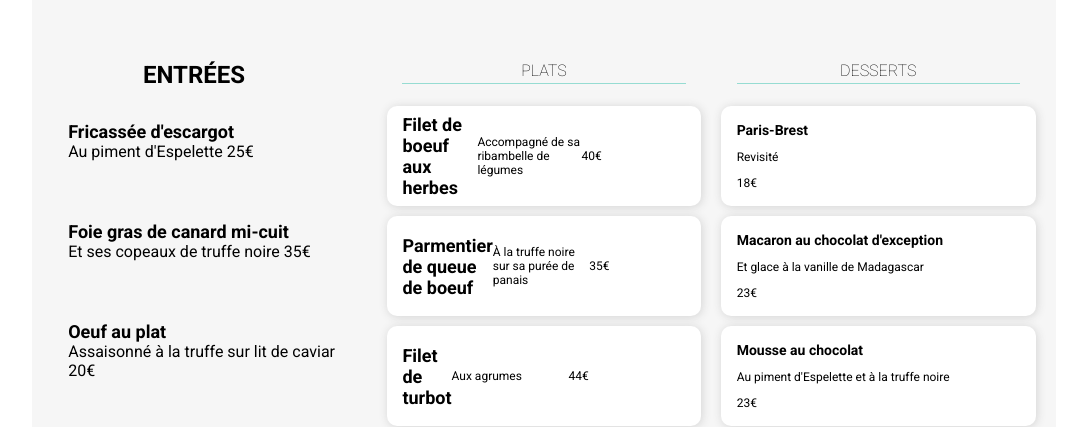
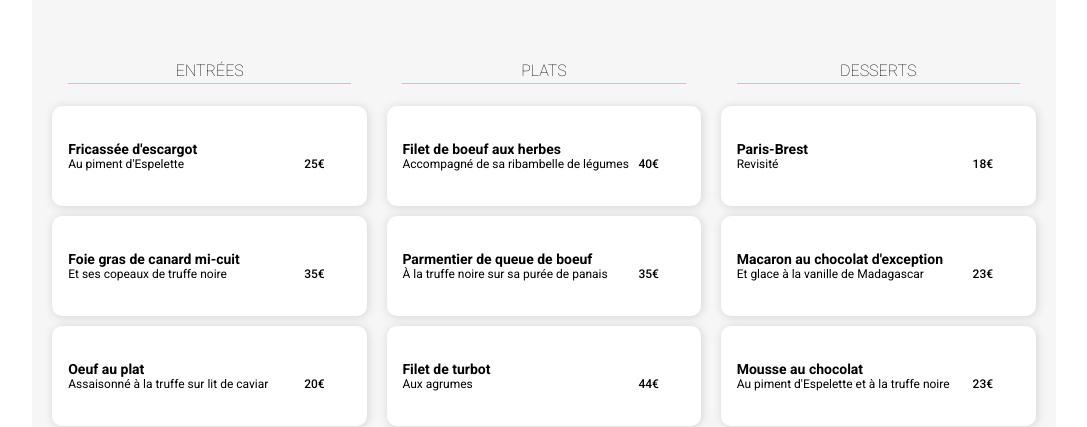
Before and after one commit to DVvor/DanielVorasane_3_01012022, a website: page menu-lapalettedugout.html in a window 1280 px wide. Shown: the part 551-978 px from the top of the page, without its empty margins (96-1183 px from the left). Drawn offline with Linux system fonts and the light colour scheme; a web font is replaced by a local one.

Commit message:
lapalettedugout html modified - animation vd finished

```diff
--- a/menu-lapalettedugout.html
+++ b/menu-lapalettedugout.html
@@ -25,65 +25,127 @@
                         <h1>La palette du goût</h1>
                         <button class="menu__body__icon"><i class="far fa-heart"></i></button>
                     </div>
-                    <div class="starters">
+                    <div class="dishes">
                         <h2>ENTRÉES</h2>
-                        <div class="starters__proposition">
+                        <div class="dishes__proposition"> <!--1-->
+                            <div class="dishes__proposition--txt">
                                 <h3>Fricassée d'escargot</h3>
                                 <span>Au piment d'Espelette</span>
+                            </div>
+                            <div class="dishes__proposition--price">
                                 <span>25€</span>
                             </div>
-                        <div class="starters__proposition">
+                            <div class="dishes__proposition--vd">
+                                <i class="fas fa-check-circle"></i>
+                            </div>
+                        </div>
+                        <div class="dishes__proposition"> <!--2-->
+                            <div class="dishes__proposition--txt">
                                 <h3>Foie gras de canard mi-cuit</h3>
                                 <span>Et ses copeaux de truffe noire</span>
+                            </div>
+                            <div class="dishes__proposition--price">
                                 <span>35€</span>
                             </div>
-                        <div class="starters__proposition">
+                            <div class="dishes__proposition--vd">
+                                <i class="fas fa-check-circle"></i>
+                            </div>
+                        </div>
+                        <div class="dishes__proposition"> <!--3-->
+                            <div class="dishes__proposition--txt">
                                 <h3>Oeuf au plat</h3>
                                 <span>Assaisonné à la truffe sur lit de caviar</span>
+                            </div>
+                            <div class="dishes__proposition--price">
                                 <span>20€</span>
+                            </div>
+                            <div class="dishes__proposition--vd">
+                                <i class="fas fa-check-circle"></i>
+                            </div>
                         </div>
                     </div>
                     <div class="dishes">
                         <h2>PLATS</h2>
-                        <div class="dishes__proposition">
+                        <div class="dishes__proposition"> <!--1-->
+                            <div class="dishes__proposition--txt">
                                 <h3>Filet de boeuf aux herbes</h3>
                                 <span>Accompagné de sa ribambelle de légumes</span>
+                            </div>
+                            <div class="dishes__proposition--price">
                                 <span>40€</span>
                             </div>
-                        <div class="dishes__proposition">
+                            <div class="dishes__proposition--vd">
+                                <i class="fas fa-check-circle"></i>
+                            </div>
+                        </div>
+                        <div class="dishes__proposition"> <!--2-->
+                            <div class="dishes__proposition--txt">
                                 <h3>Parmentier de queue de boeuf</h3>
                                 <span>À la truffe noire sur sa purée de panais</span>
+                            </div>
+                            <div class="dishes__proposition--price">
                                 <span>35€</span>
                             </div>
-                        <div class="dishes__proposition">
+                            <div class="dishes__proposition--vd">
+                                <i class="fas fa-check-circle"></i>
+                            </div>
+                        </div>
+                        <div class="dishes__proposition"> <!--3-->
+                            <div class="dishes__proposition--txt">
                                 <h3>Filet de turbot</h3>
                                 <span>Aux agrumes</span>
+                            </div>
+                            <div class="dishes__proposition--price">
                                 <span>44€ </span>
                             </div>
+                            <div class="dishes__proposition--vd">
+                                <i class="fas fa-check-circle"></i>
                             </div>
-                    <div class="desserts">
+                        </div>
+                    </div>
+                    <div class="dishes">
                         <h2>DESSERTS</h2>
-                        <div class="desserts__proposition">
+                        <div class="dishes__proposition"> <!--1-->
+                            <div class="dishes__proposition--txt">
                                 <h3>Paris-Brest</h3>
                                 <span>Revisité</span>
+                            </div>
+                            <div class="dishes__proposition--price">
                                 <span>18€</span>
                             </div>
-                        <div class="desserts__proposition">
+                            <div class="dishes__proposition--vd">
+                                <i class="fas fa-check-circle"></i>
+                            </div>
+                        </div>
+                        <div class="dishes__proposition"> <!--2-->
+                            <div class="dishes__proposition--txt">
                                 <h3>Macaron au chocolat d'exception</h3>
                                 <span>Et glace à la vanille de Madagascar</span>
+                            </div>
+                            <div class="dishes__proposition--price">
                                 <span>23€</span>
                             </div>
-                        <div class="desserts__proposition">
+                            <div class="dishes__proposition--vd">
+                                <i class="fas fa-check-circle"></i>
+                            </div>
+                        </div>
+                        <div class="dishes__proposition"> <!--3-->
+                            <div class="dishes__proposition--txt">
                                 <h3>Mousse au chocolat</h3>
                                 <span>Au piment d'Espelette et à la truffe noire</span>
+                            </div>
+                            <div class="dishes__proposition--price">
                                 <span>23€</span>
+                            </div>
+                            <div class="dishes__proposition--vd">
+                                <i class="fas fa-check-circle"></i>
+                            </div>
                         </div>
                     </div>
                     <div class="order">
                         <button class="order__btn">Commander</button>
                     </div>
                 </div>
-
             </div>
        </main>
    </body>
```
Lines whose indentation alone changed are shown as unchanged.
